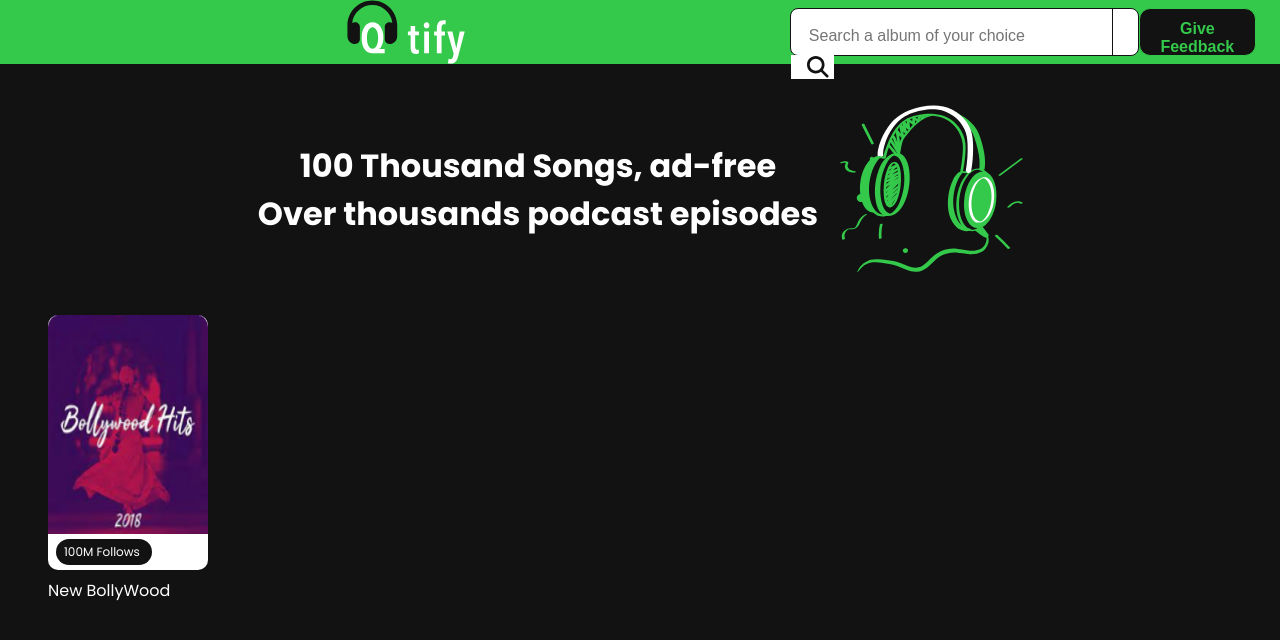
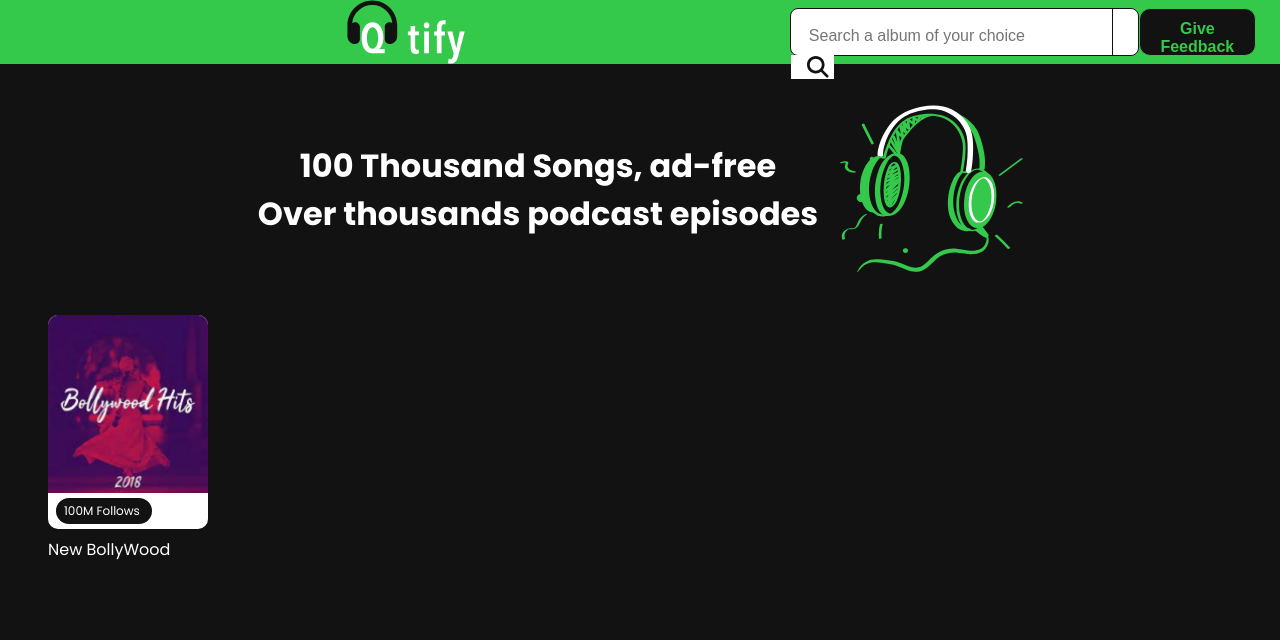
Before and after one commit to adithya0804/Qtify, a React (Create React App) app: page / in a window 1280 px wide. Shown: the top 640 px of the page. Built offline with nearby package versions, Linux system fonts and the light colour scheme; a small style sheet from the web is missing.

Commit message:
Update LandingPage.css

```diff
--- a/src/components/Scenes/LandingPage.css
+++ b/src/components/Scenes/LandingPage.css
@@ -13,7 +13,7 @@
   }
   .testCard{
     width: 10rem;
-    height: 18rem;
+    height: 15rem;
     margin-left: 3rem;
   }
   @media screen and (min-width: 768px) {
```
